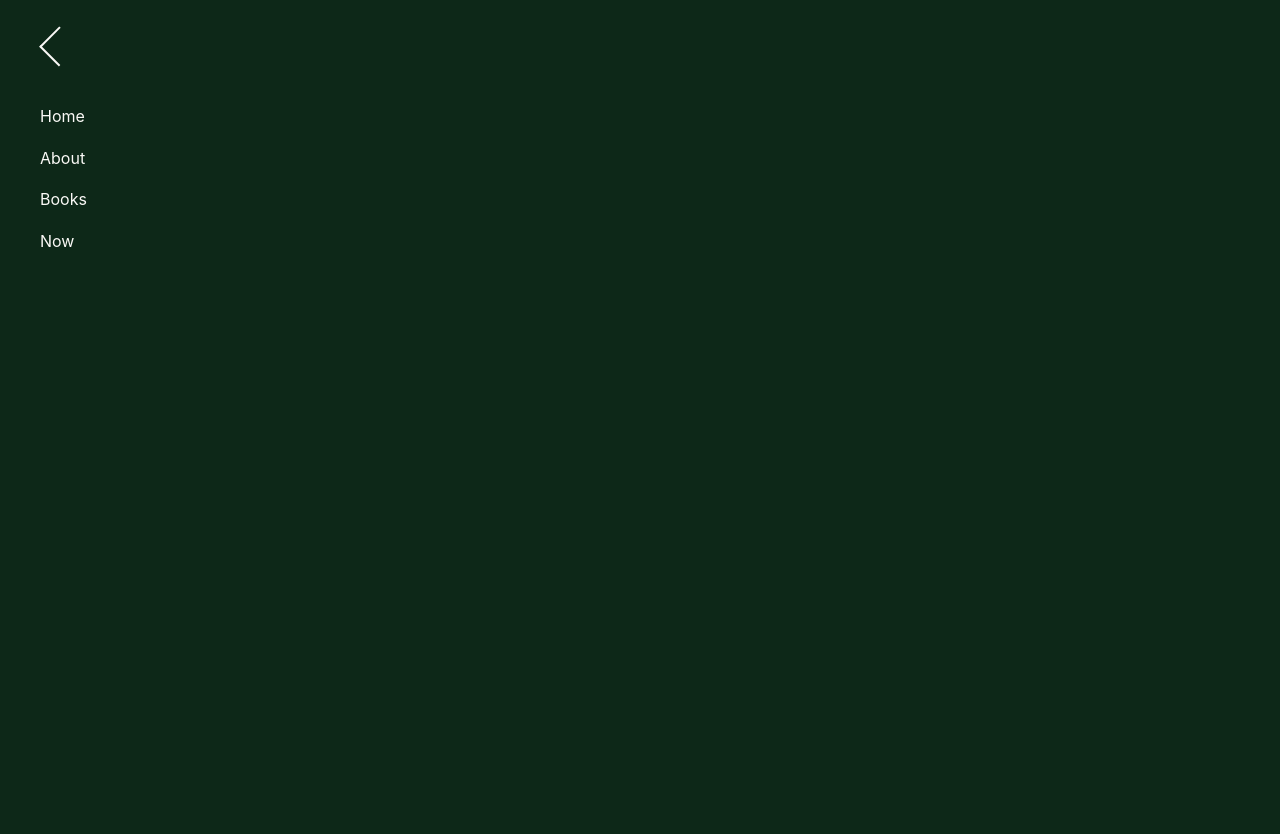
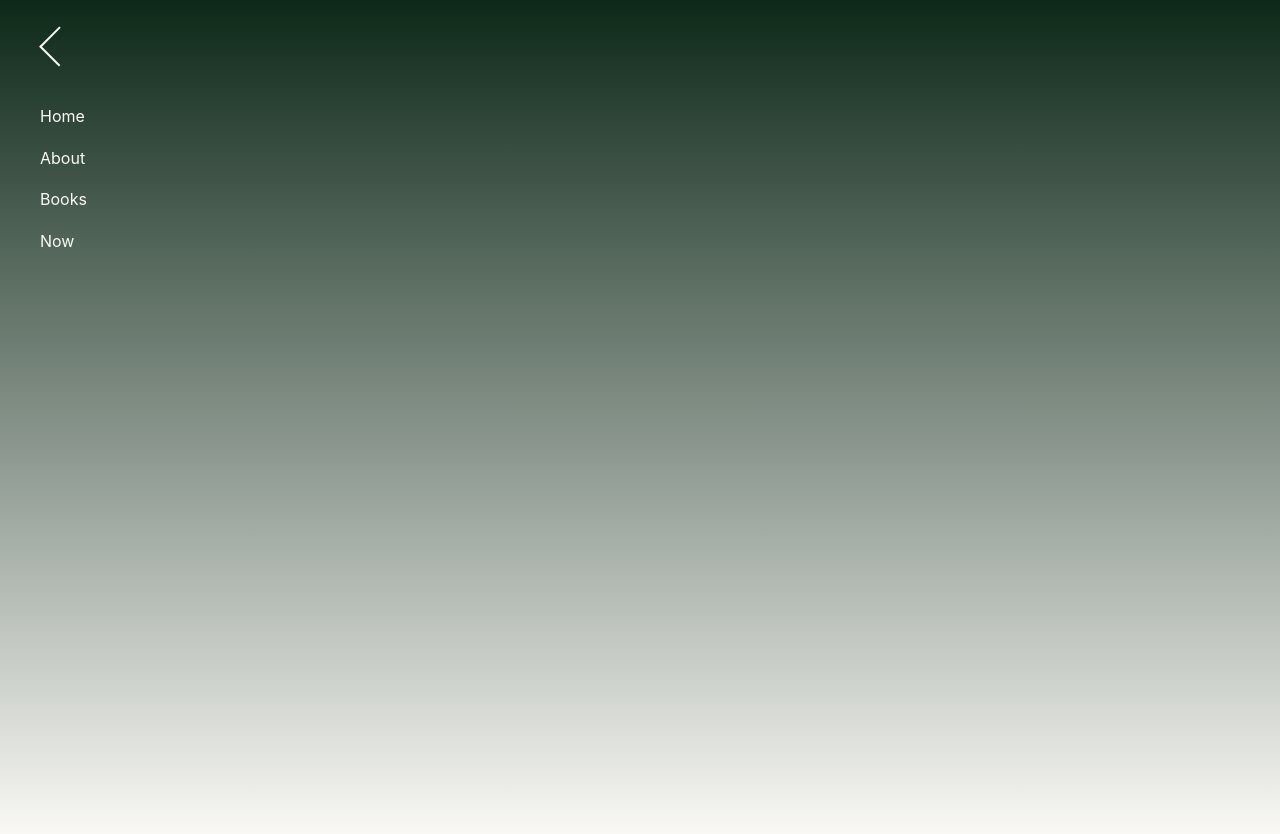
Before and after one commit to div-nar/div-nar.github.io, a plain HTML site: page index.html in a window 1280 px wide. Both pictures are taken after a click on the button "Open menu". Drawn offline with Linux system fonts and the light colour scheme.

Commit message:
Menu background: forest green top fading to cream bottom
Co-Authored-By: Claude Sonnet 4.6 <noreply@anthropic.com>

```diff
--- a/style.css
+++ b/style.css
@@ -18,11 +18,11 @@ body {
 }
 
 body.menu-open {
-  background: #0d2818;
+  background: transparent;
 }
 
 html:has(body.menu-open) {
-  background: #0d2818;
+  background: linear-gradient(to bottom, #0d2818 0%, #faf9f6 100%);
 }
 
 /* Hide everything except hamburger + nav when menu is open */
```
